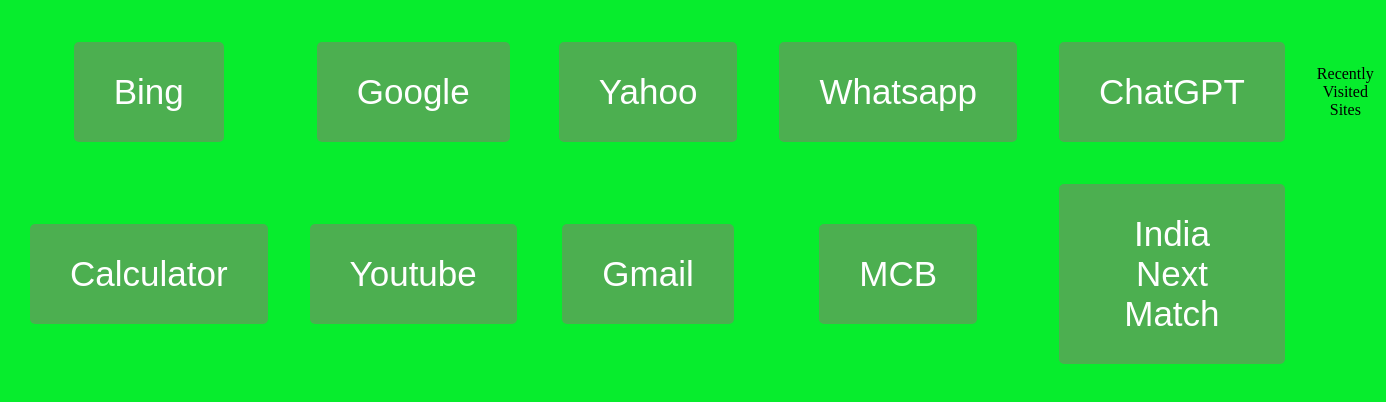
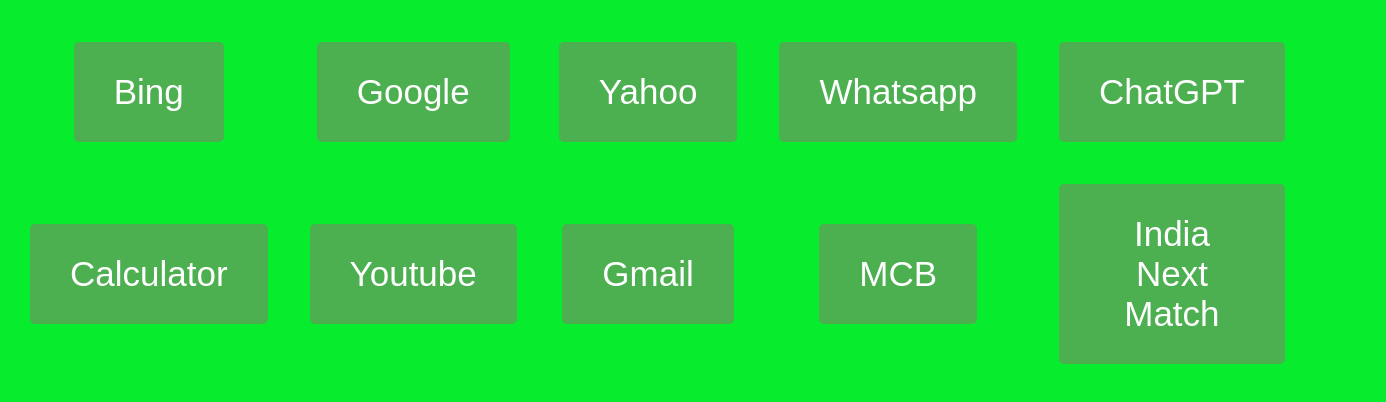
Before and after one commit to Nirmal7312/nirmal.org.github.io, a plain HTML site: page index.html in a window 1280 px wide. Shown: the part 68-470 px from the top of the page, 1386 px wide, since content can reach past the window. Drawn offline with Linux system fonts and the light colour scheme.

Commit message:
Update index.html

```diff
--- a/index.html
+++ b/index.html
@@ -49,7 +49,7 @@
 
 
 
- <td colspan="2" class="text">Recently Visited Sites</td>
+
     </tr>
     <tr>
 
```
